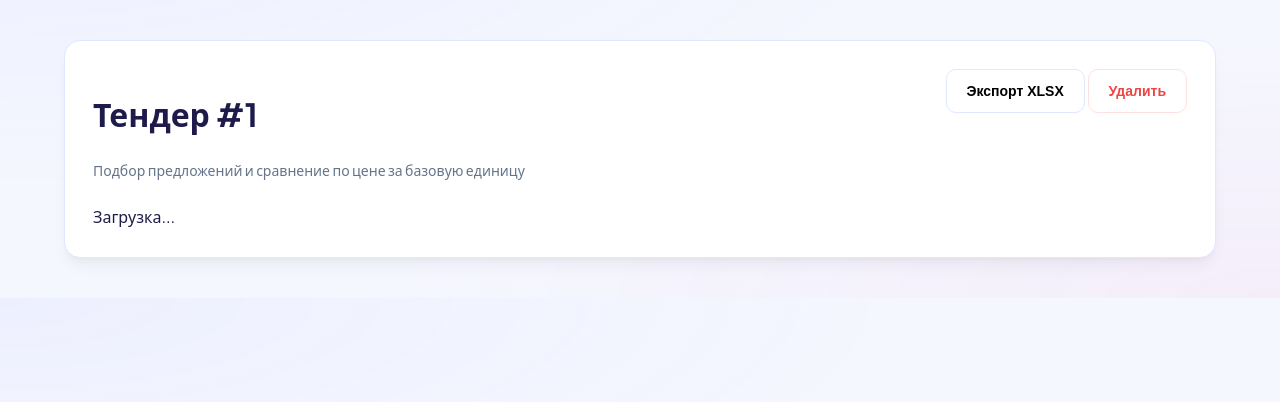
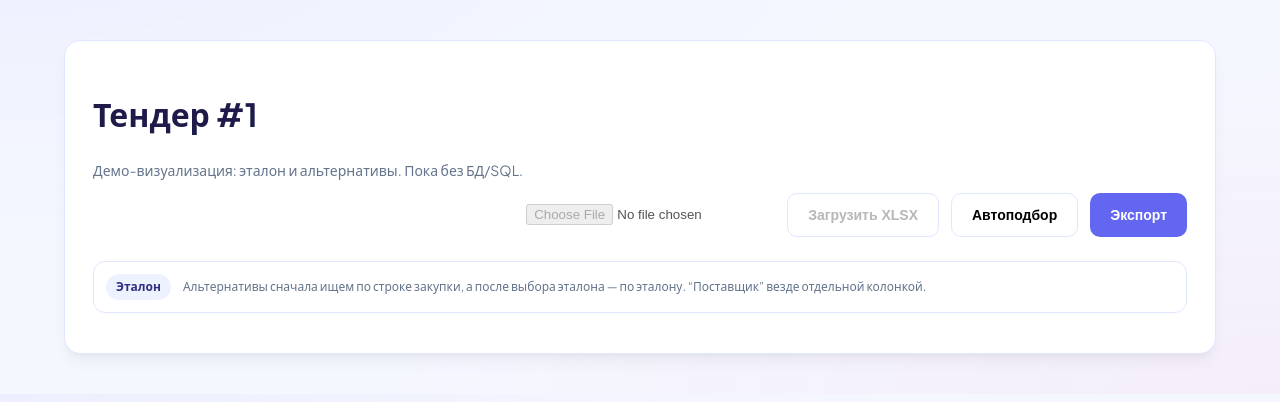
Before and after one commit to Tabascoden/pricelist-search-public, a Flask app: page /tenders/1 in a window 1280 px wide. Shown: the part 73-475 px from the top of the page. Run offline with Flask 3, Linux system fonts and the light colour scheme; some libraries are stand-ins or nearby versions.

Commit message:
Refactor tender project HTML template
Updated the tender project template to enhance the UI and functionality, including new buttons and layout adjustments.

```diff
--- a/templates/tender_project.html
+++ b/templates/tender_project.html
@@ -1,256 +1,146 @@
 {% extends 'base.html' %}
 {% block content %}
-<div class="card">
-  <div class="cardHeader">
+<div class="card" id="tender-project" data-project-id="{{ project_id }}">
+  <div class="cardHeader tender-flex">
     <div>
       <h1>Тендер #{{ project_id }}</h1>
-      <div class="sub">Подбор предложений и сравнение по цене за базовую единицу</div>
+      <div class="sub">
+        Демо-визуализация: эталон и альтернативы. Пока без БД/SQL.
+      </div>
     </div>
-    <div class="right">
-      <button class="btn" id="btnExport">Экспорт XLSX</button>
-      <button class="btn danger" id="btnDelete">Удалить</button>
+
+    <div class="tender-flex tender-actions-top">
+      <div class="tender-upload">
+        <input type="file" id="tender-upload" accept=".xlsx" disabled>
+        <button class="btn" id="tender-upload-btn" disabled title="В демо не загружаем файл">
+          Загрузить XLSX
+        </button>
+      </div>
+
+      <button class="btn" id="tender-autopick" title="В демо просто проставит эталоны для наглядности">
+        Автоподбор
+      </button>
+
+      <button class="btn primary" id="tender-export" title="В демо экспорт не включён">
+        Экспорт
+      </button>
     </div>
   </div>
-  <div id="projectBody">Загрузка...</div>
+
+  <div class="tender-legend">
+    <div class="pill">Эталон</div>
+    <div class="muted">
+      Альтернативы сначала ищем по строке закупки, а после выбора эталона — по эталону.
+      “Поставщик” везде отдельной колонкой.
+    </div>
+  </div>
+
+  <div id="tender-items" class="tender-table-wrap"></div>
+</div>
+
+<!-- Modal: Supplier variants -->
+<div class="tender-modal hidden" id="tender-modal" aria-hidden="true">
+  <div class="tender-modal-body" role="dialog" aria-modal="true">
+    <div class="tender-modal-header">
+      <div>
+        <h3 id="tender-modal-title">Варианты поставщиков</h3>
+        <div class="sub" id="tender-modal-subtitle"></div>
+      </div>
+      <button class="btn" id="tender-modal-close">Закрыть</button>
+    </div>
+
+    <!-- Search controls -->
+    <div class="tender-controls">
+      <div class="tender-controls-row">
+        <div class="tender-field">
+          <div class="tender-label">Ручной поиск</div>
+          <input class="input" id="tender-search-input" placeholder="Например: помидоры сливовидные 10кг">
+          <div class="muted">Если заполнено — ищем по этой строке, независимо от “основы поиска”.</div>
+        </div>
+
+        <div class="tender-field">
+          <div class="tender-label">Основа поиска</div>
+          <select class="input" id="tender-search-basis">
+            <option value="row">По строке закупки</option>
+            <option value="baseline">По эталону (если выбран)</option>
+          </select>
+          <div class="muted" id="tender-basis-hint"></div>
+        </div>
+
+        <div class="tender-controls-actions">
+          <button class="btn primary" id="tender-search-btn">Найти</button>
+          <button class="btn" id="tender-search-reset">Сброс</button>
+        </div>
+      </div>
+    </div>
+
+    <!-- Current baseline -->
+    <div class="tender-section">
+      <div class="tender-section-title">
+        Текущий эталон
+        <span class="pill" id="tender-baseline-pill" style="display:none;">Эталон выбран</span>
+      </div>
+      <div id="tender-baseline-box" class="tender-box"></div>
+    </div>
+
+    <!-- Candidates -->
+    <div class="tender-section">
+      <div class="tender-section-title">
+        Результаты поиска / кандидаты
+        <span class="muted" id="tender-search-mode"></span>
+      </div>
+      <div id="tender-candidates" class="tender-table-wrap"></div>
+    </div>
+
+    <!-- Alternatives -->
+    <div class="tender-section">
+      <div class="tender-section-title">
+        Альтернативы (авто)
+        <span class="muted" id="tender-alts-mode"></span>
+      </div>
+      <div id="tender-alternatives" class="tender-table-wrap"></div>
+    </div>
+  </div>
 </div>
 
 <style>
-  .gridDense{display:flex; flex-direction:column; gap:10px;}
-  .gridDenseHead, .gridDenseRow{display:grid; grid-template-columns:1.4fr 1.4fr 1.6fr 1fr; gap:10px; align-items:start;}
-  .gridDenseHead div{font-size:12px; text-transform:uppercase; color:var(--muted); font-weight:800; letter-spacing:0.3px;}
-  .gridCell{background:#fff; border:1px solid var(--border); border-radius:12px; padding:10px 12px; box-shadow:var(--shadow2); min-height:100%;}
-  .gridCell h4{margin:0 0 6px; font-size:15px;}
-  .gridMeta{color:var(--muted); font-size:12px; line-height:1.4;}
-  .gridTags{display:flex; gap:6px; flex-wrap:wrap; margin-top:6px;}
-  .tag{display:inline-flex; align-items:center; gap:4px; padding:4px 8px; border-radius:999px; background:var(--primary-weak); color:#1D4ED8; font-size:12px; font-weight:800;}
-  .tag.gray{background:#F1F5F9; color:#334155;}
-  .tag.red{background:#FEF2F2; color:#B91C1C;}
-  .offerList{display:flex; flex-direction:column; gap:8px;}
-  .offerCard{border:1px solid var(--border); border-radius:10px; padding:8px 10px; background:#F9FBFF;}
-  .offerCard h5{margin:0 0 4px; font-size:14px;}
-  .offerPrice{font-weight:800; font-size:14px;}
-  .offerMeta{color:var(--muted); font-size:12px; line-height:1.4;}
-  .gridActions{display:flex; gap:8px; flex-wrap:wrap; margin-top:8px;}
-  .btn.compact{height:34px; padding:0 12px; border-radius:10px; font-size:13px;}
-  .gridDenseRow{border:1px solid transparent; border-radius:12px; padding:6px;}
-  .gridDenseRow:nth-child(odd){background:#F8FAFF;}
-  .finalBlock{border:1px dashed var(--border); border-radius:10px; padding:8px 10px; background:#FCFEFF;}
-  @media (max-width: 960px){
-    .gridDenseHead, .gridDenseRow{grid-template-columns:1fr;}
-    .gridCell{width:100%;}
+  .tender-flex { display:flex; align-items:center; gap:12px; flex-wrap:wrap; }
+  .tender-actions-top { margin-left:auto; }
+  .tender-upload { display:flex; gap:8px; align-items:center; }
+
+  .tender-legend { display:flex; align-items:center; gap:12px; padding:12px; border:1px solid var(--border); border-radius:12px; background:#fff; margin-top:12px; }
+  .pill { display:inline-flex; align-items:center; gap:6px; padding:4px 10px; border-radius:999px; background:#eef2ff; color:#312e81; font-size:12px; font-weight:700; }
+  .muted { color:#64748b; font-size:12px; }
+
+  .tender-table-wrap { width:100%; margin-top:12px; }
+  .tender-table { width:100%; border-collapse:collapse; }
+  .tender-table th, .tender-table td { border-bottom:1px solid var(--border); padding:10px 12px; text-align:left; vertical-align:top; }
+  .tender-table th { background:#f8fafc; font-size:12px; letter-spacing:.02em; text-transform:uppercase; color:#475569; }
+  .tender-row-actions { display:flex; gap:8px; flex-wrap:wrap; }
+  .tag { display:inline-flex; align-items:center; padding:4px 10px; border-radius:999px; background:#ecfeff; color:#155e75; font-size:12px; font-weight:700; }
+
+  /* Modal */
+  .tender-modal { position:fixed; inset:0; background:rgba(0,0,0,.35); display:flex; align-items:center; justify-content:center; z-index:100; padding:16px; }
+  .tender-modal.hidden { display:none; }
+  .tender-modal-body { background:#fff; border-radius:16px; width:min(1100px, 98vw); max-height:92vh; overflow:auto; box-shadow: var(--shadow); padding:16px; }
+  .tender-modal-header { display:flex; align-items:center; justify-content:space-between; gap:12px; padding-bottom:12px; border-bottom:1px solid var(--border); }
+  .tender-controls { margin-top:12px; padding:12px; border:1px solid var(--border); border-radius:12px; background:#fff; }
+  .tender-controls-row { display:grid; grid-template-columns: 1.4fr 0.8fr 0.6fr; gap:12px; align-items:start; }
+  .tender-controls-actions { display:flex; gap:8px; align-items:center; justify-content:flex-end; padding-top:22px; }
+  .tender-label { font-size:12px; font-weight:800; color:#334155; text-transform:uppercase; letter-spacing:.02em; margin-bottom:6px; }
+  .tender-section { margin-top:14px; }
+  .tender-section-title { display:flex; align-items:center; gap:10px; font-weight:900; color:#0f172a; }
+  .tender-box { border:1px solid var(--border); border-radius:12px; padding:12px; background:#fff; }
+  .tender-box .empty { color:#64748b; font-size:13px; }
+
+  @media (max-width: 900px) {
+    .tender-controls-row { grid-template-columns: 1fr; }
+    .tender-controls-actions { justify-content:flex-start; padding-top:0; }
   }
 </style>
 
-<div class="card" id="searchPanel" style="display:none">
-  <div class="cardHeader"><h3 id="searchTitle"></h3><button class="btn" onclick="closeSearch()">Закрыть</button></div>
-  <div class="controls">
-    <input class="input" id="searchInput" placeholder="Поиск по базе">
-    <select class="select" id="searchSort">
-      <option value="ppu_asc">Цена за баз. ед.</option>
-      <option value="price_asc">Цена</option>
-      <option value="rank">Релевантность</option>
-    </select>
-    <button class="btn primary" onclick="runSearch()">Искать</button>
-  </div>
-  <div id="searchResults" class="tableWrap" style="margin-top:10px"></div>
-</div>
-
 <script>
-const projectId = {{ project_id }};
-let currentProject = null;
-let currentItemId = null;
-
-function offerPriceBlock(off){
-  if(!off) return '';
-  const total = off.total_price != null ? `${fmtPrice(off.total_price)} ₽` : '';
-  const perUnit = off.price_per_unit != null ? `${fmtPrice(off.price_per_unit)} ₽/${esc(off.base_unit||off.unit||'')}` : '';
-  const raw = off.price != null ? `${fmtPrice(off.price)} ₽` : '';
-  const parts = [];
-  if(total){ parts.push(`<span class="offerPrice">${total}</span>`); }
-  if(perUnit){ parts.push(`<span class="gridMeta">PPU ${perUnit}</span>`); }
-  else if(raw){ parts.push(`<span class="gridMeta">${raw}</span>`); }
-  return parts.join('<br>');
-}
-
-function formatOfferSummary(off){
-  if(!off) return '';
-  const parts = [];
-  const total = off.total_price;
-  const priceText = total != null ? `${fmtPrice(total)} ₽` : '';
-  if(off.price_per_unit){
-    const unit = (off.base_unit || off.unit || '').trim();
-    const unitText = unit ? ` ₽/${unit}` : ' ₽';
-    parts.push(`PPU ${fmtPrice(off.price_per_unit)}${unitText}`.trim());
-  }
-  if(off.packs_needed){
-    parts.push(`уп. ${off.packs_needed}`);
-  }
-  let label = off.supplier_name || '';
-  if(priceText){
-    label = label ? `${label}: ${priceText}` : priceText;
-  }
-  if(parts.length){
-    label += ` (${parts.join(', ')})`;
-  }
-  return label;
-}
-
-async function loadProject(){
-  const resp = await fetch(`/api/tenders/{{ project_id }}`);
-  const data = await resp.json();
-  if(!resp.ok){ document.getElementById('projectBody').innerHTML = data.error || 'Ошибка'; return; }
-  currentProject = data.project;
-  renderProject();
-}
-
-function renderProject(){
-  const wrap = document.getElementById('projectBody');
-  const p = currentProject;
-  if(!p || !p.items){ wrap.innerHTML = 'Нет данных'; return; }
-  let html = '<div class="gridDense"><div class="gridDenseHead"><div>Исходная номенклатура (Ваш файл)</div><div>Эталон (Базовый выбор)</div><div>Результаты конкурентов</div><div>Итоговый выбор</div></div>';
-  for(const it of p.items){
-    const offers = it.offers || [];
-    const baseOffer = offers.find(o=>o.id === it.selected_offer_id) || offers.find(o=>o.offer_type==='selected') || offers.find(o=>o.offer_type==='final');
-    const alternativeOffers = offers.filter(o=>o.offer_type==='alternative');
-    const finalOffer = offers.find(o=>o.offer_type==='final') || baseOffer;
-    const qtyText = it.qty ? `${fmtPrice(it.qty)} ${esc(it.unit_input||'')}` : (esc(it.unit_input||''));
-    html += `<div class="gridDenseRow">
-      <div class="gridCell">
-        <h4>${esc(it.name_input||'')}</h4>
-        <div class="gridMeta">Строка ${it.row_no||''}${qtyText ? ` · ${qtyText}` : ''}</div>
-        <div class="gridActions">
-          <button class="btn compact" onclick="openSearch(${it.id}, '${(it.name_input||'').replace(/'/g,"\\'")}')">Искать / выбрать</button>
-        </div>
-      </div>
-      <div class="gridCell">
-        ${baseOffer ? `
-          <div class="offerCard">
-            <h5>${esc(baseOffer.supplier_name||'')}</h5>
-            <div class="offerMeta">${esc(baseOffer.name_raw||'')}</div>
-            <div class="offerMeta">${offerPriceBlock(baseOffer)}</div>
-            ${baseOffer.packs_needed ? `<div class="gridMeta">Упаковок: ${fmtPrice(baseOffer.packs_needed)}</div>` : ''}
-          </div>
-        ` : '<div class="gridMeta">Эталон еще не выбран</div>'}
-        <div class="gridActions">
-          <button class="btn compact" onclick="openSearch(${it.id}, '${(it.name_input||'').replace(/'/g,"\\'")}')">Выбрать эталон</button>
-        </div>
-      </div>
-      <div class="gridCell">
-        <div class="gridMeta">Найдено: ${alternativeOffers.length} шт.</div>
-        <div class="offerList">
-          ${alternativeOffers.map(a=>`
-            <div class="offerCard">
-              <h5>${esc(a.supplier_name||'')}</h5>
-              <div class="offerMeta">${esc(a.name_raw||'')}</div>
-              <div class="offerMeta">${offerPriceBlock(a)}</div>
-              <div class="gridActions">
-                <button class="btn compact" onclick="finalizeOffer(${it.id}, ${a.id})">Сравнить / выбрать</button>
-              </div>
-            </div>
-          `).join('')}
-        </div>
-      </div>
-      <div class="gridCell">
-        ${finalOffer ? `
-          <div class="finalBlock">
-            <div class="gridMeta">Текущий выбор</div>
-            <h4>${esc(finalOffer.supplier_name||'')}</h4>
-            <div class="offerMeta">${esc(finalOffer.name_raw||'')}</div>
-            <div class="offerMeta">${offerPriceBlock(finalOffer)}</div>
-          </div>
-          <div class="gridTags">
-            <span class="tag">${finalOffer.offer_type === 'final' ? 'Финал' : 'Эталон'}</span>
-            ${finalOffer.price_per_unit ? `<span class="tag gray">PPU ${fmtPrice(finalOffer.price_per_unit)} / ${esc(finalOffer.base_unit||finalOffer.unit||'')}</span>` : ''}
-          </div>
-        ` : '<div class="gridMeta">Ничего не выбрано</div>'}
-        <div class="gridActions">
-          ${baseOffer ? `<button class="btn compact primary" onclick="finalizeOffer(${it.id}, ${baseOffer.id})">Зафиксировать эталон</button>` : ''}
-        </div>
-      </div>
-    </div>`;
-  }
-  html += '</div>';
-  wrap.innerHTML = html;
-}
-
-function openSearch(itemId, title){
-  currentItemId = itemId;
-  document.getElementById('searchPanel').style.display='block';
-  document.getElementById('searchTitle').innerText = 'Подбор: ' + title;
-  document.getElementById('searchInput').value = title;
-  runSearch();
-}
-function closeSearch(){ document.getElementById('searchPanel').style.display='none'; }
-
-async function runSearch(){
-  const q = document.getElementById('searchInput').value;
-  const sort = document.getElementById('searchSort').value;
-  const item = (currentProject.items||[]).find(i=>i.id===currentItemId) || {};
-  const params = new URLSearchParams({q, sort, limit: '40'});
-  if(item.category_id){ params.set('category_id', item.category_id); }
-  const resp = await fetch('/search?'+params.toString());
-  const data = await resp.json();
-  const list = data.items || [];
-  let html = '<table><tr><th>Поставщик</th><th>Товар</th><th>Цена</th><th>Баз. ед.</th><th></th></tr>';
-  for(const r of list){
-    html += `<tr><td>${r.supplier_name||''}</td><td>${r.name_raw||''}</td><td>${fmtPrice(r.price)}</td><td>${r.base_unit||''} ${r.base_qty||''}<br>PPU: ${fmtPrice(r.price_per_unit)}</td><td><button class="btn primary" onclick="selectItem(${r.id})">Выбрать</button></td></tr>`;
-  }
-  html += '</table>';
-  document.getElementById('searchResults').innerHTML = html;
-}
-
-async function selectItem(supplierItemId){
-  if(!currentItemId) return;
-  const item = (currentProject.items||[]).find(i=>i.id===currentItemId) || {};
-  const resp = await fetch(`/api/tenders/items/${currentItemId}/select`, {
-    method:'POST', headers:{'Content-Type':'application/json'},
-    body: JSON.stringify({
-      supplier_item_id: supplierItemId,
-      tender_item_id: currentItemId,
-      project_id: currentProject?.id || projectId,
-      row_no: item.row_no
-    })
-  });
-  const data = await resp.json();
-  if(!resp.ok){ alert(data.error||'Ошибка'); return; }
-  await loadProject();
-  closeSearch();
-}
-
-async function finalizeOffer(itemId, offerId){
-  try{
-    const resp = await fetch(`/api/tenders/items/${itemId}/finalize`, {
-      method:'POST', headers:{'Content-Type':'application/json'},
-      body: JSON.stringify({offer_id: offerId})
-    });
-    const data = await resp.json();
-    if(!resp.ok){
-      alert(data.error || 'Ошибка сохранения выбора');
-      return;
-    }
-    await loadProject();
-  }catch(err){
-    alert('Ошибка сохранения выбора: ' + err);
-  }
-}
-
-document.getElementById('btnDelete').onclick = async ()=>{
-  if(!confirm('Удалить проект?')) return;
-  await fetch('/api/tenders/{{ project_id }}', {method:'DELETE'});
-  window.location = '/tenders';
-};
-
-document.getElementById('btnExport').onclick = async ()=>{
-  const resp = await fetch('/api/tenders/{{ project_id }}/export', {method:'POST'});
-  const blob = await resp.blob();
-  const url = URL.createObjectURL(blob);
-  const a = document.createElement('a');
-  a.href = url;
-  a.download = `tender_{{ project_id }}.xlsx`;
-  a.click();
-  URL.revokeObjectURL(url);
-};
-
-loadProject();
+  window.__tendersDemoMode = "project";
 </script>
+<script src="/static/tenders_demo.js"></script>
 {% endblock %}
```
